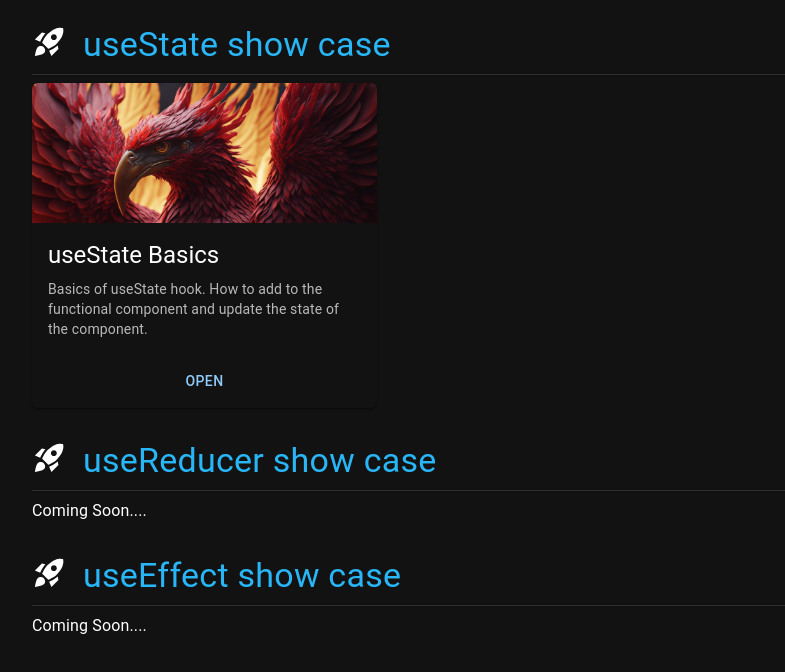
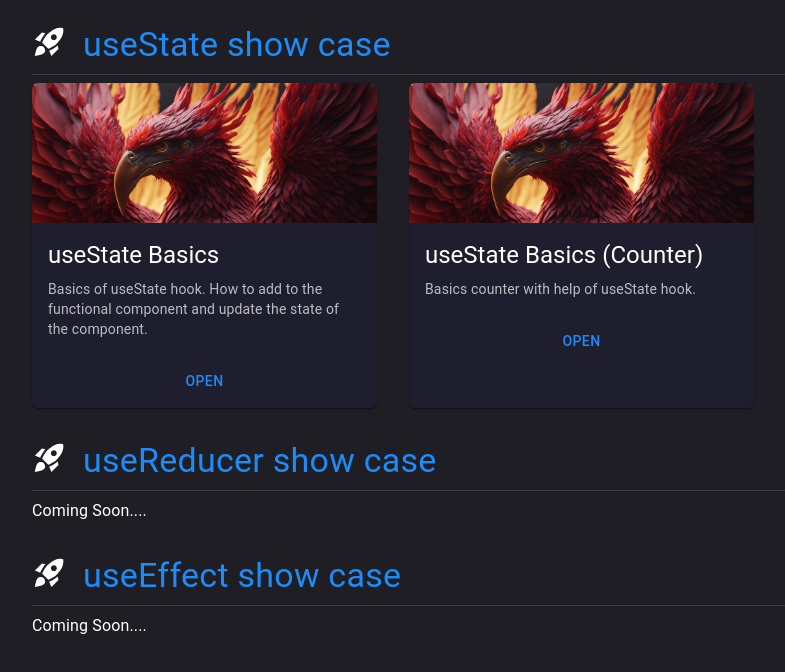
Before and after one commit to mze-runner/phnx-academy, a React (Create React App) app: page / in a window 1280 px wide. Shown: the top 672 px of the page, without its empty margins (32-817 px from the left). Built offline with nearby package versions, Linux system fonts and the light colour scheme.

Commit message:
minot fix on card

```diff
--- a/src/app/theme/dark/base/colors.ts
+++ b/src/app/theme/dark/base/colors.ts
@@ -1,4 +1,4 @@
-import { PaletteOptions } from "@mui/material/styles/createPalette";
+import { PaletteOptions } from '@mui/material/styles/createPalette';
 
 const colors : PaletteOptions = {
 	// general
--- a/src/app/theme/dark/index.ts
+++ b/src/app/theme/dark/index.ts
@@ -6,8 +6,8 @@ import './base/styles';
 import colors from './base/colors';
 
 export default createTheme({
-	// palette: { ...colors, mode: 'dark' },
-	palette: { mode: 'dark' },
+	palette: { ...colors, mode: 'dark' },
+	// palette: { mode: 'dark' },
 	typography: {
 		fontSize: 14,
 	},
--- a/src/widgets/Welcome/index.tsx
+++ b/src/widgets/Welcome/index.tsx
@@ -10,6 +10,12 @@ const useStateCards = [
 		img: 'card_sample.jpg',
 		body: 'Basics of useState hook. How to add to the functional component and update the state of the component.',
 		link: '/useState/example01'
+	},
+	{
+		header: 'useState Basics (Counter)',
+		img: 'card_sample.jpg',
+		body: 'Basics counter with help of useState hook.',
+		link: '/useState/example02'
 	},
 ];
 
--- a/src/widgets/Welcome/ui/LearningCard.tsx
+++ b/src/widgets/Welcome/ui/LearningCard.tsx
@@ -1,5 +1,5 @@
 import React, { FC } from 'react';
-import { Card, CardActionArea, CardMedia, Typography, CardContent, CardActions, Button } from '@mui/material';
+import { Card, CardMedia, Typography, CardContent, CardActions, Button, Box } from '@mui/material';
 import { useNavigate } from 'react-router-dom';
 
 interface LearningCardProps {
@@ -13,7 +13,6 @@ const LearningCard: FC<LearningCardProps> = ({ img, header, body, link } ) => {
 
 	const navigate = useNavigate();
 	const onActionButtonClick = () => {
-		// TODO: navigate to the page
 		navigate(link);
 	};
 
@@ -29,11 +28,13 @@ const LearningCard: FC<LearningCardProps> = ({ img, header, body, link } ) => {
 				<Typography gutterBottom variant="h5" component="div">{header}</Typography>
 				<Typography variant="body2" color="text.secondary">{body}</Typography>
 			</CardContent>
-			<CardActions sx={{ justifyContent: 'center' }}>
-				<Button onClick={onActionButtonClick} size="medium" color="primary">
+			<Box sx={{ marginTop: 'auto !important' }}>
+				<CardActions sx={{ justifyContent: 'center' }}>
+					<Button onClick={onActionButtonClick} size="medium" color="primary">
 					Open
-				</Button>
-			</CardActions>
+					</Button>
+				</CardActions>
+			</Box>
 		</Card>);
 };
 
```
